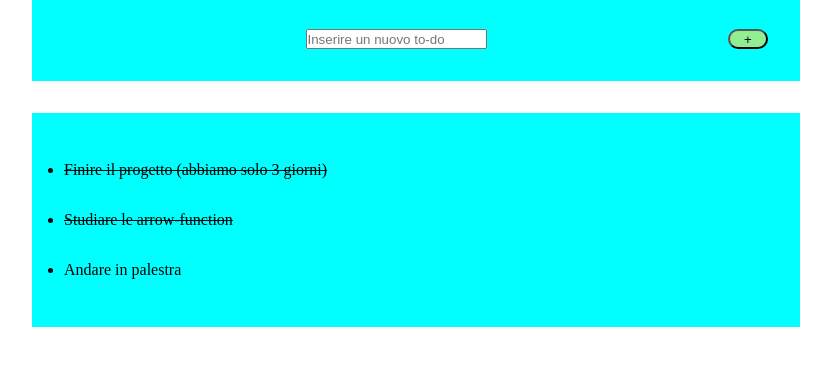
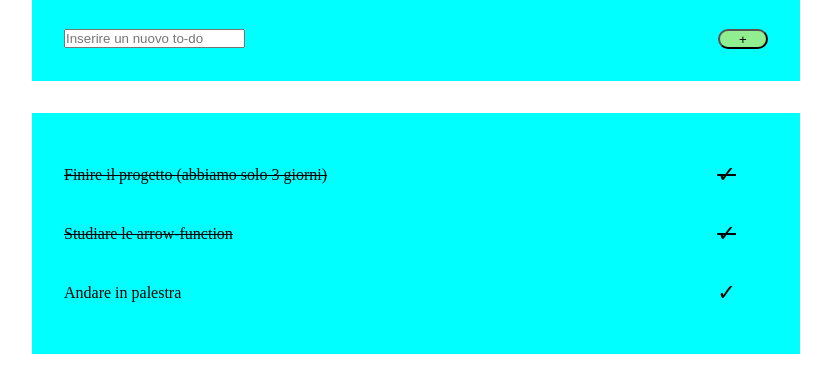
Before and after one commit to AntonioRoccoGit/vue-todolist, a plain HTML site: page index.html in a window 1280 px wide. Shown: the part 90-482 px from the top of the page, without its empty margins (224-1055 px from the left). Drawn offline with nearby package versions, Linux system fonts and the light colour scheme.

Commit message:
added: milestone 2

```diff
--- a/css/style.css
+++ b/css/style.css
@@ -33,14 +33,23 @@ section.todo-list {
 }
 
 .new-todo button {
-    width: 40px;
+    width: 50px;
     height: 20px;
     border: 1px solid balck;
     border-radius: 18px;
     background-color: lightgreen;
+    cursor: pointer;
 }
 
 .todo-list li {
     padding: 1rem 0;
+    display: flex;
+    justify-content: space-between;
+    align-items: center;
+}
 
+.checked {
+    margin-right: 2rem;
+    cursor: pointer;
+    font-size: 1.4rem;
 }
--- a/index.html
+++ b/index.html
@@ -17,14 +17,17 @@
         <h1>Boolean To-Do List</h1>
         <div class="container">
             <section class="new-todo">
-                <label for="new-todo"></label>
-                <input placeholder="Inserire un nuovo to-do" type="text" name="new-todo" id="new-todo">
-                <button>+</button>
+                <div>
+                    <label for="new-todo"></label>
+                    <input @keyup.enter="addTodo" v-model.trim="newTodoTxt" placeholder="Inserire un nuovo to-do" type="text" name="new-todo" id="new-todo">
+                </div>
+                <button @click="addTodo">+</button>
             </section>
             <section class="todo-list">
                 <ul>
-                    <li v-for="item in todos" :style="{'text-decoration': item.done ? 'line-through' :''}">
+                    <li v-for="(item, index) in todos" :style="{'text-decoration': item.done ? 'line-through' :''}">
                         <p>{{ item.todo }}</p>
+                        <span @click="addRemoveTodo(index)" class="checked">&check;</span>
                     </li>
 
                 </ul>
--- a/js/script.js
+++ b/js/script.js
@@ -3,6 +3,7 @@ const { createApp } = Vue;
 createApp({
     data() {
         return {
+            newTodoTxt: "",
             todos: [
                 {
                     todo: "Finire il progetto (abbiamo solo 3 giorni)",
@@ -19,4 +20,20 @@ createApp({
             ],
         };
     },
+    methods: {
+        addTodo() {
+
+            if (this.newTodoTxt.length > 0) {
+                this.todos.push({
+                    todo: this.newTodoTxt,
+                    done: false
+                });
+                this.newTodoTxt = "";
+            }
+        },
+        addRemoveTodo(itemIndex) {
+            let currItem = this.todos[itemIndex];
+            currItem.done = !currItem.done
+        }
+    }
 }).mount("#app");
```
